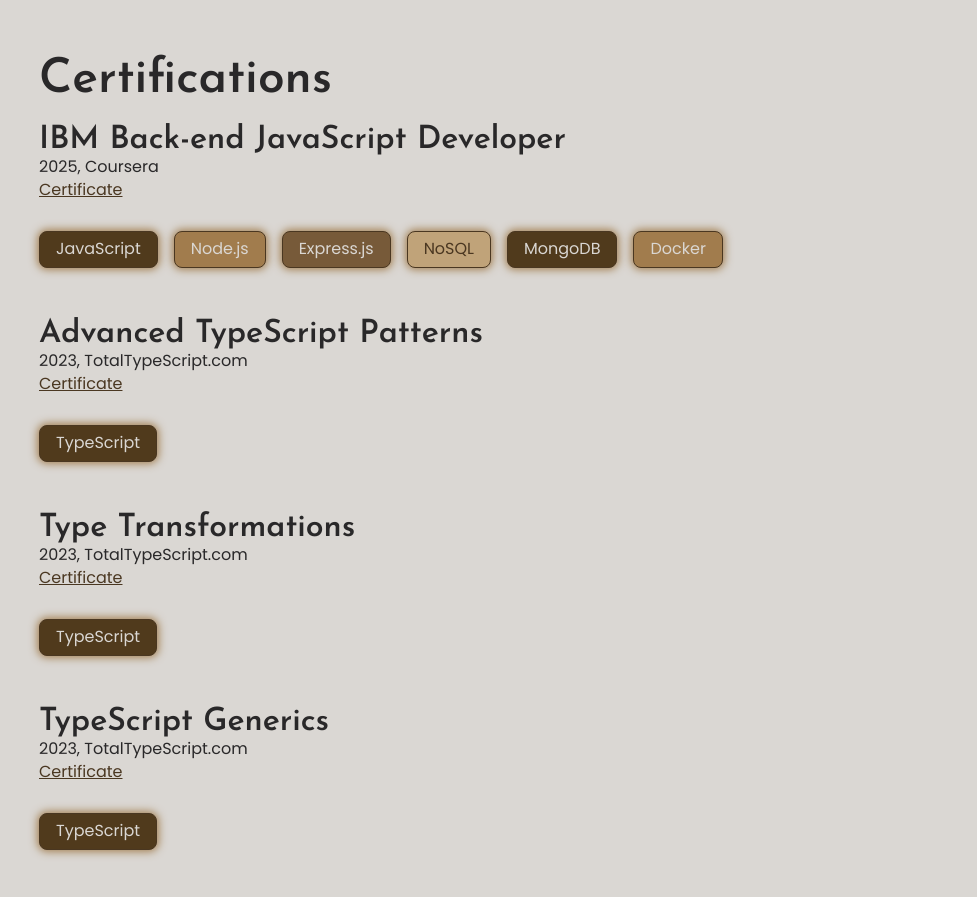
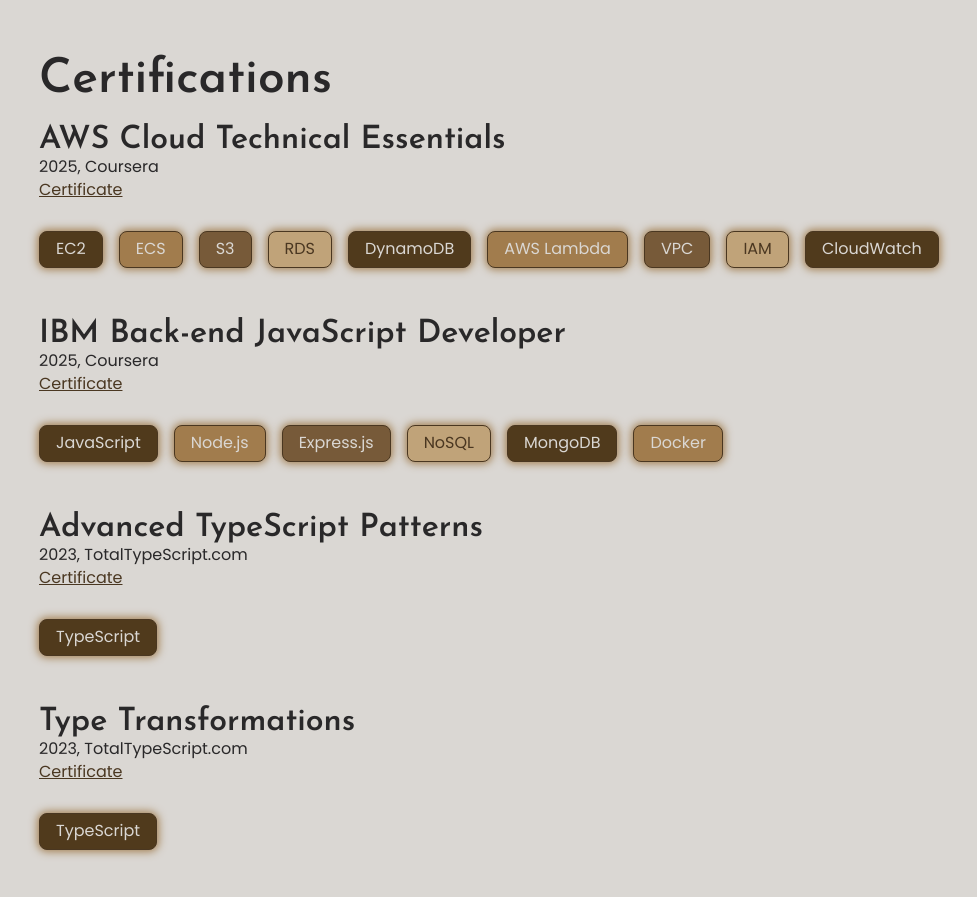
Before and after one commit to barlima/self, a Next.js app: page / in a window 1280 px wide. Shown: the part 5900-6797 px from the top of the page, without its empty margins (89-1066 px from the left). Built offline with nearby package versions, Linux system fonts and the light colour scheme.

Commit message:
feat: add AWS certificate

```diff
--- a/src/app/page.tsx
+++ b/src/app/page.tsx
@@ -621,6 +621,31 @@
 
           <section>
             <hgroup>
+              <h3>AWS Cloud Technical Essentials</h3>
+              <p>2025, Coursera </p>
+              <a
+                target="_blank"
+                href="https://www.coursera.org/account/accomplishments/verify/AV9GOCRNEJ1B?utm_product=course"
+              >
+                Certificate
+              </a>
+            </hgroup>
+
+            <ul>
+              <li>EC2</li>
+              <li>ECS</li>
+              <li>S3</li>
+              <li>RDS</li>
+              <li>DynamoDB</li>
+              <li>AWS Lambda</li>
+              <li>VPC</li>
+              <li>IAM</li>
+              <li>CloudWatch</li>
+            </ul>
+          </section>
+
+          <section>
+            <hgroup>
               <h3>IBM Back-end JavaScript Developer</h3>
               <p>2025, Coursera </p>
               <a
```
